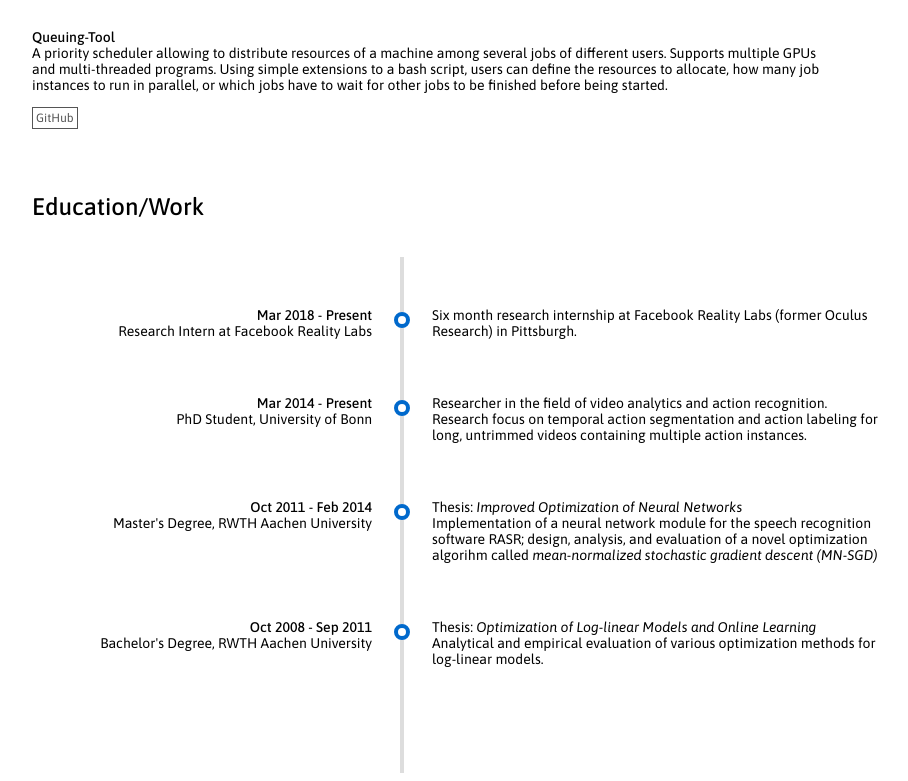
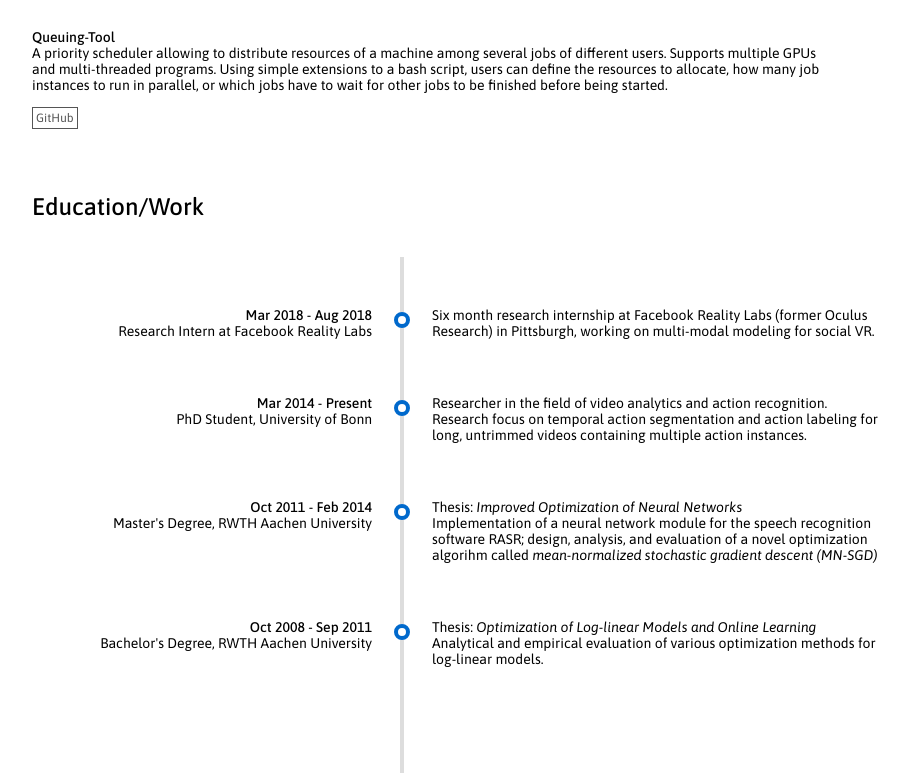
Before and after one commit to alexanderrichard/alexanderrichard.github.io, a plain HTML site: page index.html in a window 1280 px wide. Shown: the part 2409-3190 px from the top of the page, without its empty margins (208-1116 px from the left). Drawn offline with nearby package versions, Linux system fonts and the light colour scheme.

Commit message:
updated internship dates

```diff
--- a/index.html
+++ b/index.html
@@ -265,11 +265,11 @@
         <!-- entry -->
         <div class="entry">
             <div class="title">
-                <p class="textbf">Mar 2018 - Present</p>
+                <p class="textbf">Mar 2018 - Aug 2018</p>
                 <p>Research Intern at Facebook Reality Labs<p>
             </div>
         <div class="body">
-            <p>Six month research internship at Facebook Reality Labs (former Oculus Research) in Pittsburgh.</p>
+            <p>Six month research internship at Facebook Reality Labs (former Oculus Research) in Pittsburgh, working on multi-modal modeling for social VR.</p>
         </div>
         <!-- entry -->
         <div class="entry">
```
